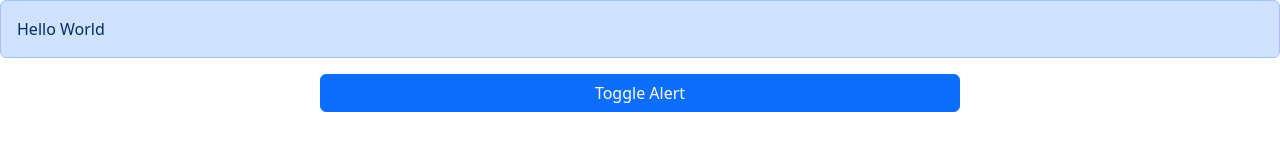
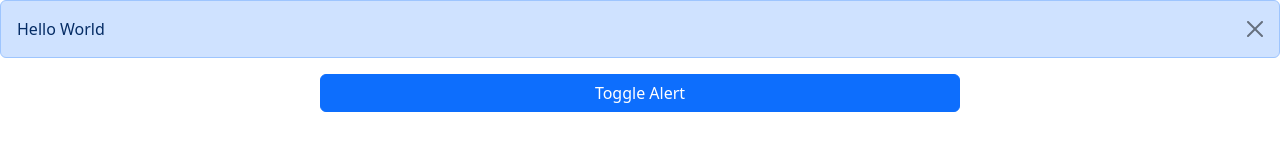
Before and after one commit to T-0n-1/react-and-typescript-training, a React (Vite) app: page / in a window 1280 px wide. Both pictures are taken after a click on the button "Toggle Alert". Shown: the top 160 px of the page. Built offline with nearby package versions, Linux system fonts and the light colour scheme.

Commit message:
Close button to alert

```diff
--- a/src/App.tsx
+++ b/src/App.tsx
@@ -3,15 +3,17 @@
 import Button from "./Components/Button";
 
 function App() {
-  const [showAlert, setShowAlert] = useState(false);
+  const [alertVisible, setAlertVisibility] = useState(false);
 
   const handleButtonClick = () => {
-    setShowAlert(!showAlert);
+    setAlertVisibility(true);
   };
 
   return (
     <div>
-      {showAlert && <Alert>Hello World</Alert>}
+      {alertVisible && (
+        <Alert onClose={() => setAlertVisibility(false)}>Hello World</Alert>
+      )}
       <Button onClick={handleButtonClick}>Toggle Alert</Button>
     </div>
   );
--- a/src/Components/Alert.tsx
+++ b/src/Components/Alert.tsx
@@ -2,10 +2,22 @@
 
 interface Props {
   children: ReactNode;
+  onClose: () => void;
 }
 
-const Alert = ({ children }: Props) => {
-  return <div className="alert alert-primary">{children}</div>;
+const Alert = ({ children, onClose }: Props) => {
+  return (
+    <div className="alert alert-primary alert-dismissible">
+      {children}
+      <button
+        type="button"
+        className="btn-close"
+        onClick={onClose}
+        data-bs-dismiss="alert"
+        aria-label="Close"
+      ></button>
+    </div>
+  );
 };
 
 export default Alert;
```
